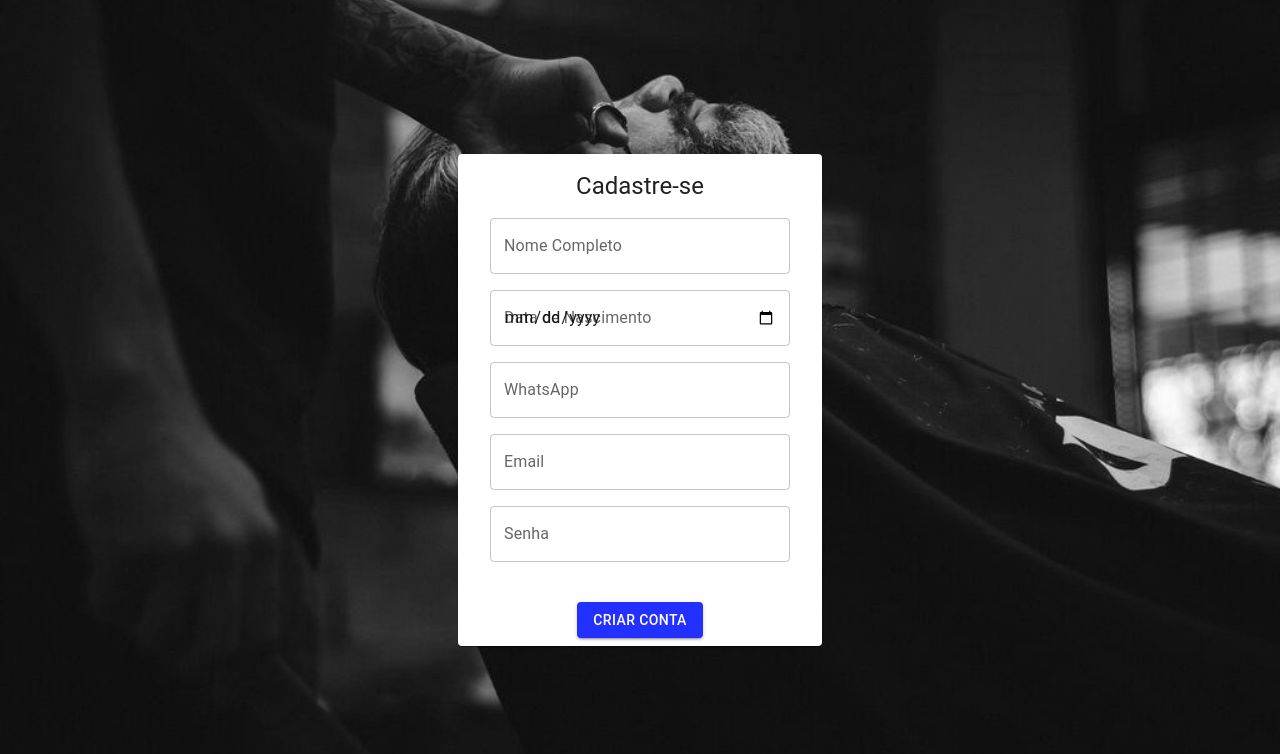
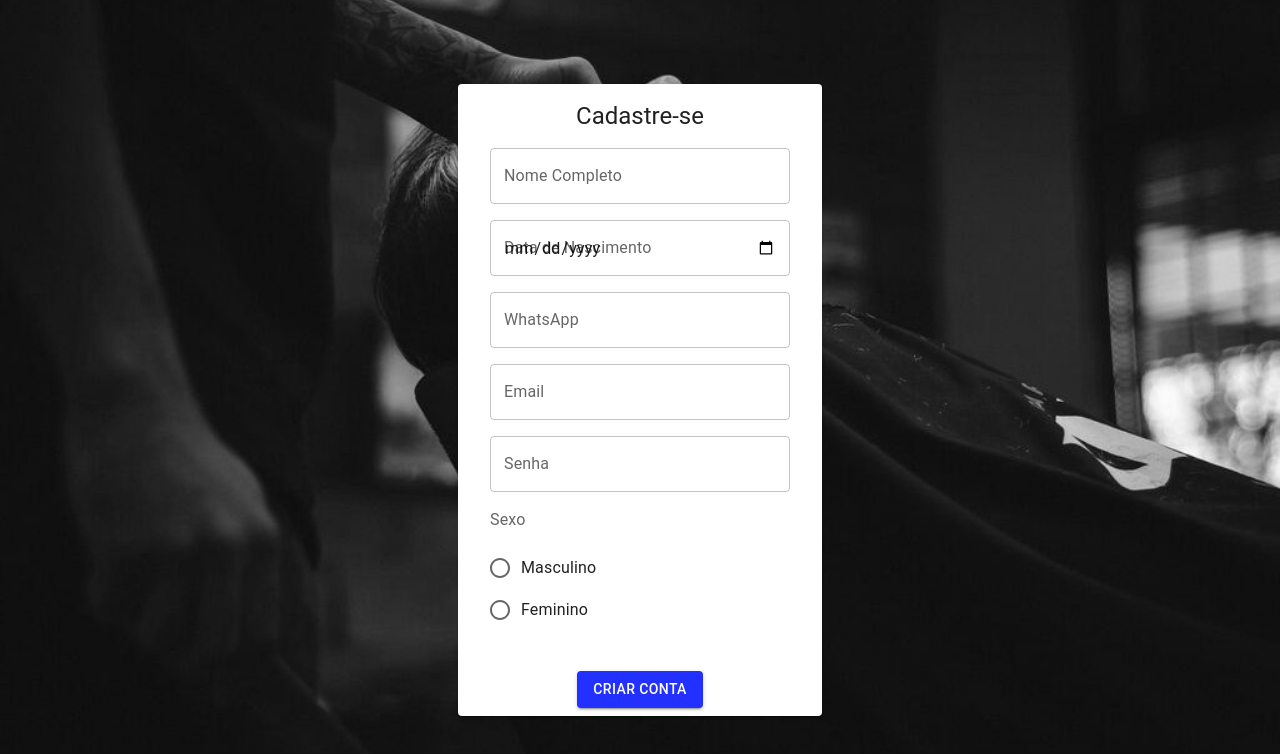
Before and after one commit to X5GuilhermeBR/barbershop-frontend, a React (Create React App) app: page /registre-se in a window 1280 px wide. Shown: the top 754 px of the page. Built offline with nearby package versions, Linux system fonts and the light colour scheme.

Commit message:
Ajustado forms de criação de usuário.

```diff
--- a/src/pages/Register/Register.jsx
+++ b/src/pages/Register/Register.jsx
@@ -5,6 +5,10 @@ import {
   CardActions,
   CardContent,
   CircularProgress,
+  FormControlLabel,
+  FormLabel,
+  Radio,
+  RadioGroup,
   TextField,
   Typography,
 } from '@mui/material';
@@ -24,6 +28,7 @@ function Register() {
     birthday: '',
     cellphone: '',
     password: '',
+    sex: '',
   });
   const [formErrors, setFormErrors] = useState({
     email: '',
@@ -31,6 +36,7 @@ function Register() {
     birthday: '',
     cellphone: '',
     password: '',
+    sex: '',
   });
   const [isLoading, setIsLoading] = useState(false);
 
@@ -47,6 +53,7 @@ function Register() {
       .string()
       .required('Senha é obrigatória')
       .min(6, 'Senha deve ter no mínimo 6 caracteres'),
+    sex: yup.string().required('Sexo é obrigatório'),
   });
 
   // Função para lidar com a mudança nos campos do formulário
@@ -170,6 +177,11 @@ function Register() {
               error={!!formErrors.password}
               helperText={formErrors.password}
             />
+            <FormLabel component="legend">Sexo</FormLabel>
+            <RadioGroup name="sex" value={formData.sex} onChange={handleInputChange}>
+              <FormControlLabel value="M" control={<Radio />} label="Masculino" />
+              <FormControlLabel value="F" control={<Radio />} label="Feminino" />
+            </RadioGroup>
           </Box>
         </CardContent>
         <CardActions>
--- a/src/service/api.js
+++ b/src/service/api.js
@@ -9,7 +9,7 @@ export const api = axios.create({
   },
 });
 
-export const createAccount = async ({ profile, email, name, birthday, cellphone, password }) =>
+export const createAccount = async ({ profile, email, name, birthday, cellphone, password, sex }) =>
   api
     .post('/account', {
       profile: `${profile}`,
@@ -18,6 +18,7 @@ export const createAccount = async ({ profile, email, name, birthday, cellphone,
       birthday: `${birthday}`,
       cellphone: `${cellphone}`,
       password: `${password}`,
+      sex: `${sex}`,
     })
     .then((response) => {
       console.log(response.data);
```
